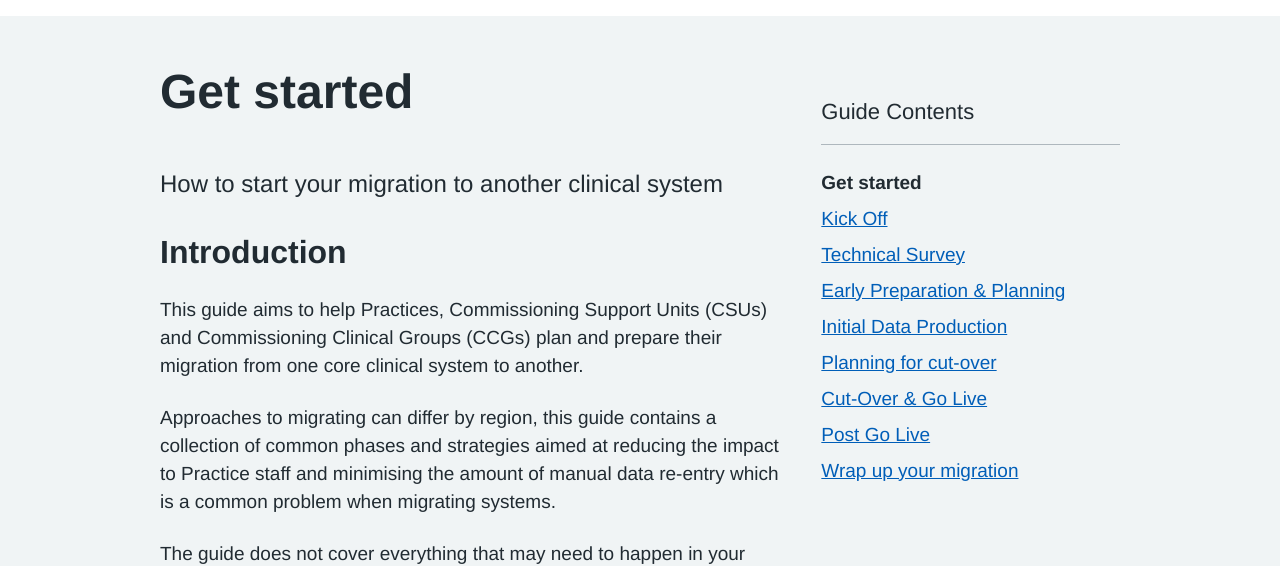
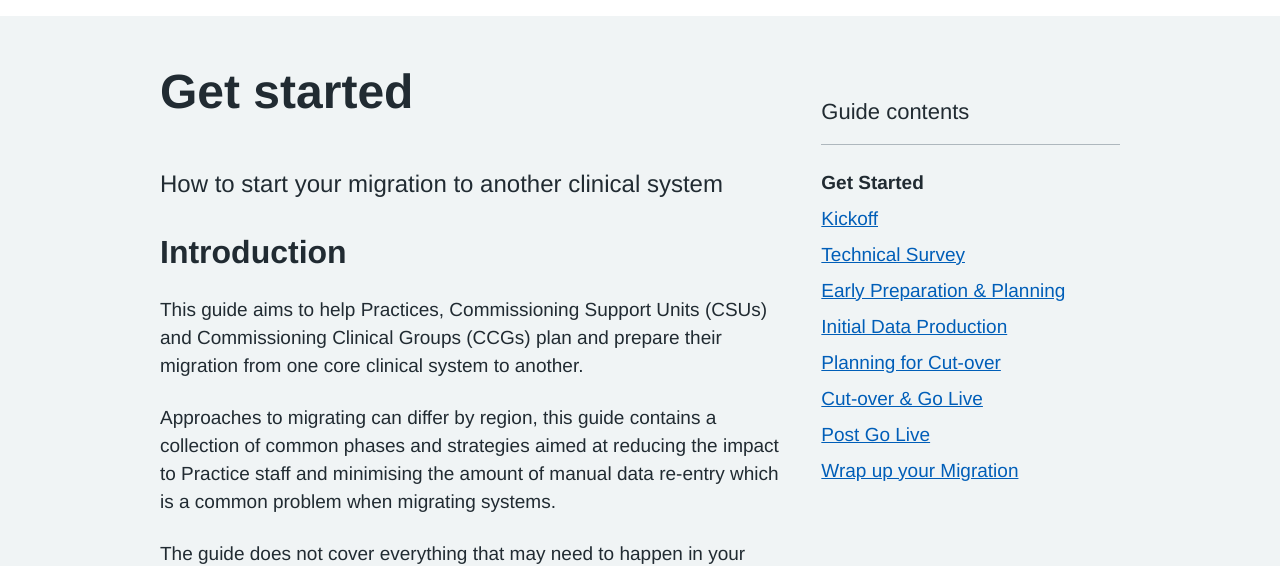
Before and after one commit to nhsconnect/prm-practice-migration, a Jekyll site: the page built from guide/index.md, in a window 1280 px wide and 900 px high. Shown: the part 169-735 px from the top of the window. Built offline with Jekyll 4.4.1, drawn with Linux system fonts in a browser that asks for light colours; some web fonts are replaced.

Commit message:
[PT] Update side nav to camel case throughout for consistency

```diff
--- a/_data/sidebar_navigation.yml
+++ b/_data/sidebar_navigation.yml
@@ -1,8 +1,8 @@
-sidebar_title: Guide Contents
+sidebar_title: Guide contents
 sidebar_items:
-  - title: Get started
+  - title: Get Started
     url: /guide
-  - title: Kick Off
+  - title: Kickoff
     url: /guide/kickoff
   - title: Technical Survey
     url: /guide/technical-survey
@@ -10,11 +10,11 @@ sidebar_items:
     url: /guide/early-prep-and-planning
   - title: Initial Data Production
     url: /guide/initial-data-production
-  - title: Planning for cut-over
+  - title: Planning for Cut-over
     url: /guide/planning-for-cut-over
-  - title: Cut-Over & Go Live
+  - title: Cut-over & Go Live
     url: /guide/cutover-and-go-live
   - title: Post Go Live
     url: /guide/post-go-live
-  - title: Wrap up your migration
+  - title: Wrap up your Migration
     url:  /guide/wrap-up-your-migration
```
